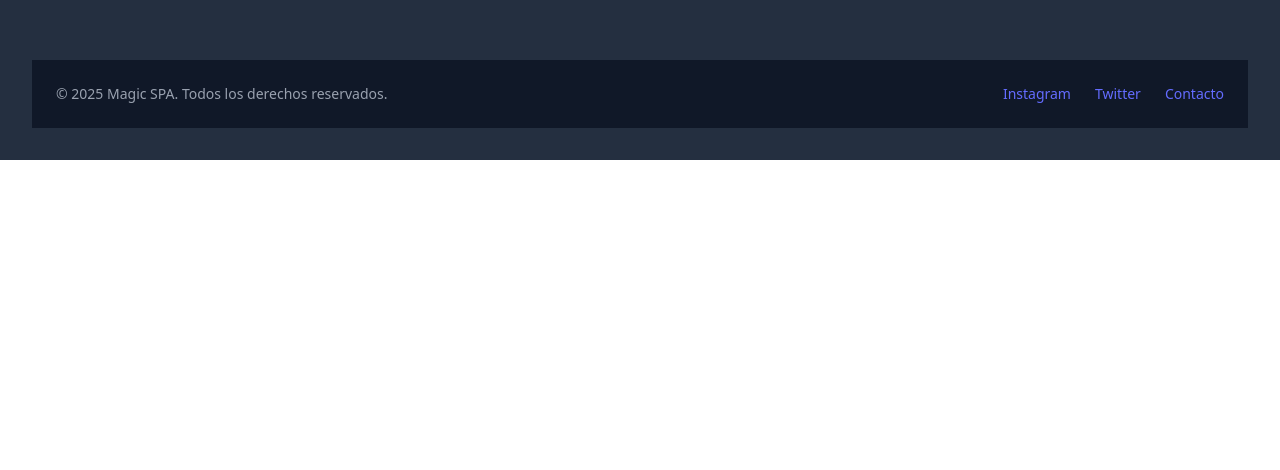
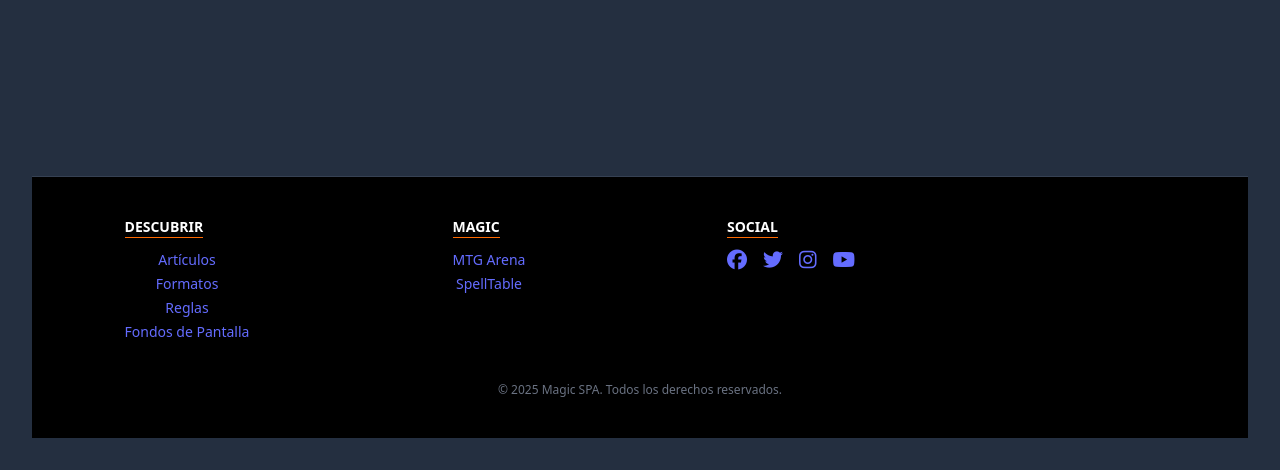
Before and after one commit to Nico9220/React-2, a React (Vite) app: page /favoritos in a window 1280 px wide. Shown: the part 704-1174 px from the top of the page. Before the commit the page ends 864 px from the top, so only its background shows below. Built offline with nearby package versions, Linux system fonts and the light colour scheme.

Commit message:
quick fix

```diff
--- a/package.json
+++ b/package.json
@@ -10,6 +10,7 @@
     "preview": "vite preview"
   },
   "dependencies": {
+    "@fortawesome/fontawesome-free": "^6.7.2",
     "@tailwindcss/vite": "^4.1.4",
     "i18next": "^25.0.2",
     "prop-types": "^15.8.1",
--- a/src/App.jsx
+++ b/src/App.jsx
@@ -8,7 +8,7 @@
 import './i18n';
 import Banner from './Components/Banner/Banner';
 import Detalles from './pages/Detalles';
-import { Routes, Route } from 'react-router-dom';
+import { Routes, Route, Navigate } from 'react-router-dom';
 
 
 function App() {
@@ -16,8 +16,9 @@
     <div className='min-h-screen flex flex-col'>
       <Header />
 
-      <main className='flex-grow'>
+      <main className='flex-grow min-h-screen'>
         <Routes>
+        <Route path="/" element={<Navigate to="/cartas" />} />
           <Route
             path= "/cartas"
             element={
--- a/src/Components/Footer/Footer.jsx
+++ b/src/Components/Footer/Footer.jsx
@@ -1,18 +1,42 @@
 const Footer = () => {
   return (
-      <footer className="bg-gray-900 text-gray-400 py-6 mt-10">
-        <div className="max-w-7xl mx-auto px-6 flex flex-col md:flex-row justify-between items-center gap-4 text-sm">
-
-          <div className="text-center md:text-left">
-            © {new Date().getFullYear()} Magic SPA. Todos los derechos reservados.
+    <footer className="bg-black text-gray-300 py-10 mt-12 border-t border-gray-700 ">
+      <div className="max-w-7xl mx-auto px-6 grid grid-cols-1 sm:grid-cols-2 md:grid-cols-4 gap-10 text-sm justify-items-center-safe">
+        {/* Sección: Descubrir */}
+        <div>
+          <h3 className="text-white font-semibold mb-3 border-b border-orange-500 w-max">DESCUBRIR</h3>
+          <ul className="space-y-1">
+            <li><a href="#" className="hover:text-white">Artículos</a></li>
+            <li><a href="#" className="hover:text-white">Formatos</a></li>
+            <li><a href="#" className="hover:text-white">Reglas</a></li>
+            <li><a href="#" className="hover:text-white">Fondos de Pantalla</a></li>
+          </ul>
         </div>
 
+        {/* Sección: Magic */}
+        <div>
+          <h3 className="text-white font-semibold mb-3 border-b border-orange-500 w-max">MAGIC</h3>
+          <ul className="space-y-1">
+            <li><a href="#" className="hover:text-white">MTG Arena</a></li>
+            <li><a href="#" className="hover:text-white">SpellTable</a></li>
+          </ul>
+        </div>
 
-          <div className="flex gap-6">
-            <a href="#" className="hover:text-white transition">Instagram</a>
-            <a href="#" className="hover:text-white transition">Twitter</a>
-            <a href="#" className="hover:text-white transition">Contacto</a>
+        {/* Redes sociales */}
+        <div>
+          <h3 className="text-white font-semibold mb-3 border-b border-orange-500 w-max">SOCIAL</h3>
+          <div className="flex gap-4 mt-2">
+            <a href="#"><i className="fab fa-facebook text-xl hover:text-white"></i></a>
+            <a href="#"><i className="fab fa-twitter text-xl hover:text-white"></i></a>
+            <a href="#"><i className="fab fa-instagram text-xl hover:text-white"></i></a>
+            <a href="#"><i className="fab fa-youtube text-xl hover:text-white"></i></a>
           </div>
+        </div>
+      </div>
+
+      {/* Línea inferior */}
+      <div className="text-center text-gray-500 text-xs mt-10 px-4">
+        © 2025 Magic SPA. Todos los derechos reservados.
       </div>
     </footer>
   );
--- a/src/main.jsx
+++ b/src/main.jsx
@@ -1,3 +1,4 @@
+import '@fortawesome/fontawesome-free/css/all.min.css';
 import { StrictMode } from 'react'
 import { createRoot } from 'react-dom/client'
 import { BrowserRouter } from 'react-router-dom'
--- a/src/pages/Detalles.jsx
+++ b/src/pages/Detalles.jsx
@@ -1,12 +1,15 @@
 import { useParams } from 'react-router-dom';
 import { useEffect, useState } from 'react';
 import { useNavigate } from 'react-router-dom';
+import { useTranslation } from 'react-i18next';
 
 const Detalles = () => {
   const { id } = useParams();
   const [carta, setCarta] = useState(null);
   const [error, setError] = useState(null);
   const navigate = useNavigate();
+
+  const { i18n } = useTranslation();
 
   useEffect(() => {
     const obtenerCarta = async () => {
@@ -26,49 +29,56 @@
   if (!carta) return <p className="text-white text-center mt-10">Cargando carta...</p>;
 
   return (
-    <div className="max-w-3xl mx-auto p-6 text-white">
-      <h1 className="text-3xl font-bold mb-4">{carta.name}</h1>
-
+    <div className="max-w-6xl mx-auto p-8 text-white flex flex-col md:flex-row gap-10 items-start mt-24">
+  {/* Imagen */}
+  <div className="md:w-1/2 flex justify-center">
     {carta.imageUrl && (
       <img
         src={carta.imageUrl.replace('http://', 'https://')}
         alt={carta.name}
-          className="w-full max-w-sm mb-6 rounded-lg shadow-lg"
+        className="rounded-xl shadow-2xl w-full max-w-xs"
       />
     )}
+  </div>
 
-      <p><strong>Tipo:</strong> {carta.type}</p>
-      <p><strong>Rareza:</strong> {carta.rarity}</p>
-      <p><strong>Set:</strong> {carta.setName}</p>
+  {/* Detalles */}
+  <div className="md:w-1/2 flex flex-col gap-3">
+    <h1 className="text-4xl font-extrabold mb-2">{carta.name}</h1>
+
+    <p><span className="font-semibold text-indigo-400">Tipo:</span> {carta.type}</p>
+    <p><span className="font-semibold text-indigo-400">Rareza:</span> {carta.rarity}</p>
+    <p><span className="font-semibold text-indigo-400">Set:</span> {carta.setName}</p>
 
     {carta.text && (
-        <div className="mt-4">
-          <strong>Texto:</strong>
-          <p className="whitespace-pre-line mt-1 text-gray-300">{carta.text}</p>
+      <div className="mt-2">
+        <p className="font-semibold text-indigo-400">Texto:</p>
+        <p className="whitespace-pre-line text-gray-200">{carta.text}</p>
       </div>
     )}
 
     {carta.flavor && (
-        <div className="mt-4">
-          <strong>Flavor text:</strong>
-          <p className="italic text-gray-400 mt-1">{carta.flavor}</p>
+      <div className="mt-2">
+        <p className="font-semibold text-indigo-400">Flavor text:</p>
+        <p className="italic text-gray-400">{carta.flavor}</p>
       </div>
     )}
 
     {carta.power && carta.toughness && (
-        <p className="mt-4"><strong>Poder/Resistencia:</strong> {carta.power}/{carta.toughness}</p>
+      <p><span className="font-semibold text-indigo-400">Poder/Resistencia:</span> {carta.power}/{carta.toughness}</p>
     )}
 
-      <p className="mt-4"><strong>Artista:</strong> {carta.artist}</p>
+    <p><span className="font-semibold text-indigo-400">Artista:</span> {carta.artist}</p>
 
+    {/* Botón volver */}
     <button
       onClick={() => navigate('/cartas')}
-  className="mt-6 px-4 py-2 bg-indigo-600 hover:bg-indigo-700 text-white rounded transition"
+      className="mt-6 px-5 py-2 bg-indigo-600 hover:bg-indigo-700 text-white rounded-lg shadow-md transition self-start"
     >
       ← Volver al listado
     </button>
+  </div>
+</div>
 
-    </div>
   );
 };
 
```
Also changed, not shown: 1 other file (tests, documents, lock files or other folders). Lines whose indentation alone changed are shown as unchanged.
